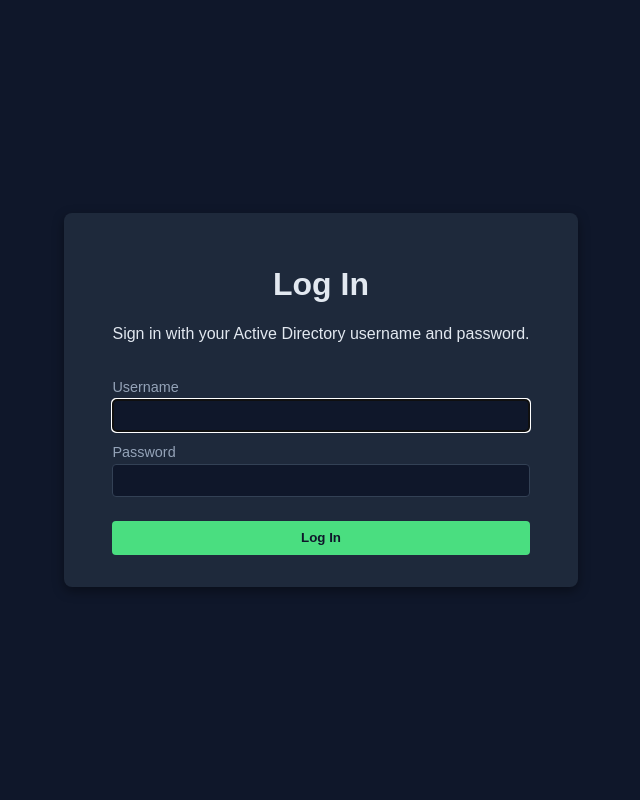
After one commit to jazzsx/NE425.80.SeniorProj, a Flask app: page /login in a window 1280 px wide. The commit adds this page. Shown: the whole page, without its empty margins (319-959 px from the left). Run offline with Flask 3, Linux system fonts and the light colour scheme.

Commit message:
Add Active Directory authentication over LDAPS
Adds session-based login/logout backed by a direct LDAPS bind against
Active Directory (seniorproj25.local, dc01.seniorproj25.local:636),
validated with Ubuntu's system CA store. The homepage is now protected
by @login_required and redirects anonymous visitors to /login.

No credentials are hardcoded: AD settings come from environment
variables (with this project's real values as defaults), the Flask
session key is read from SECRET_KEY (or generated per-run if unset),
and user passwords are only ever held in memory for the LDAPS bind
itself. Auth code is isolated in app/auth/ (routes, ldap_client,
decorators) to keep it modular and separate from the main app.

Adds pytest coverage for the new behavior (login page, successful/
failed login, logout, homepage redirect) using a mocked AD check, so
GitHub Actions CI keeps passing without needing a real domain
controller.

Co-Authored-By: Claude Sonnet 5 <noreply@anthropic.com>
Claude-Session: https://claude.ai/code/session_015qAznH8RNPUytvVQMjVFEX

```diff
--- /dev/null
+++ b/app/auth/__init__.py
@@ -0,0 +1,2 @@
+# Marks "auth" as a Python package. No code needed here -- the auth
+# blueprint, LDAP client, and decorator each live in their own file.
--- /dev/null
+++ b/app/auth/routes.py
@@ -0,0 +1,40 @@
+"""
+Login and logout pages.
+
+These are grouped into their own "auth" blueprint, separate from the
+main application's routes, so authentication logic stays in one place
+and can be extended later without touching app/routes.py.
+"""
+
+from flask import Blueprint, render_template, request, redirect, url_for, session, flash
+
+from app.auth.ldap_client import authenticate
+
+auth = Blueprint("auth", __name__)
+
+
+@auth.route("/login", methods=["GET", "POST"])
+def login():
+    if request.method == "POST":
+        username = request.form.get("username", "").strip()
+        password = request.form.get("password", "")
+
+        if authenticate(username, password):
+            # Clearing the session first avoids "session fixation":
+            # it throws away anything set before the user proved who
+            # they are, and starts a clean session for the login.
+            session.clear()
+            session["username"] = username
+
+            next_page = request.values.get("next") or url_for("main.home")
+            return redirect(next_page)
+
+        flash("Invalid username or password.")
+
+    return render_template("login.html")
+
+
+@auth.route("/logout")
+def logout():
+    session.clear()
+    return redirect(url_for("auth.login"))
--- a/app/static/style.css
+++ b/app/static/style.css
@@ -21,3 +21,61 @@ body {
     color: #4ade80;
     font-weight: bold;
 }
+
+.session-info {
+    margin-top: 1.5rem;
+    font-size: 0.9rem;
+    color: #94a3b8;
+}
+
+.session-info a {
+    color: #60a5fa;
+}
+
+form {
+    display: flex;
+    flex-direction: column;
+    text-align: left;
+    margin-top: 1.5rem;
+    min-width: 260px;
+}
+
+label {
+    margin-top: 0.75rem;
+    margin-bottom: 0.25rem;
+    font-size: 0.9rem;
+    color: #94a3b8;
+}
+
+input[type="text"],
+input[type="password"] {
+    padding: 0.5rem;
+    border-radius: 4px;
+    border: 1px solid #334155;
+    background-color: #0f172a;
+    color: #e2e8f0;
+}
+
+button {
+    margin-top: 1.5rem;
+    padding: 0.6rem;
+    border: none;
+    border-radius: 4px;
+    background-color: #4ade80;
+    color: #0f172a;
+    font-weight: bold;
+    cursor: pointer;
+}
+
+button:hover {
+    background-color: #22c55e;
+}
+
+.flash-messages {
+    list-style: none;
+    padding: 0.75rem 1rem;
+    margin: 1rem 0 0;
+    background-color: #7f1d1d;
+    color: #fecaca;
+    border-radius: 4px;
+}
--- a/app/templates/index.html
+++ b/app/templates/index.html
@@ -10,6 +10,10 @@
         <h1>Incident Response Playbook Generator</h1>
         <p>The Flask application is running successfully.</p>
         <p class="status">Status: <span>Basic project structure — Stage 1</span></p>
+        <p class="session-info">
+            Logged in as <strong>{{ username }}</strong>
+            &mdash; <a href="{{ url_for('auth.logout') }}">Log out</a>
+        </p>
     </main>
 </body>
 </html>
--- /dev/null
+++ b/app/templates/login.html
@@ -0,0 +1,36 @@
+<!DOCTYPE html>
+<html lang="en">
+<head>
+    <meta charset="UTF-8">
+    <title>Log In - Incident Response Playbook Generator</title>
+    <link rel="stylesheet" href="{{ url_for('static', filename='style.css') }}">
+</head>
+<body>
+    <main class="card">
+        <h1>Log In</h1>
+        <p>Sign in with your Active Directory username and password.</p>
+
+        {% with messages = get_flashed_messages() %}
+            {% if messages %}
+                <ul class="flash-messages">
+                    {% for message in messages %}
+                        <li>{{ message }}</li>
+                    {% endfor %}
+                </ul>
+            {% endif %}
+        {% endwith %}
+
+        <form method="post">
+            <input type="hidden" name="next" value="{{ request.values.get('next', '') }}">
+
+            <label for="username">Username</label>
+            <input type="text" id="username" name="username" autocomplete="username" required autofocus>
+
+            <label for="password">Password</label>
+            <input type="password" id="password" name="password" autocomplete="current-password" required>
+
+            <button type="submit">Log In</button>
+        </form>
+    </main>
+</body>
+</html>
--- a/requirements.txt
+++ b/requirements.txt
@@ -1,2 +1,3 @@
 Flask==3.0.3
 pytest==8.3.3
+ldap3==2.9.1
```
Also changed, not shown: app/__init__.py (+10 -1 lines), app/auth/decorators.py (added, +27 -0 lines), app/auth/ldap_client.py (added, +65 -0 lines), app/config.py (added, +46 -0 lines), app/routes.py (+12 -7 lines), tests/conftest.py (added, +23 -0 lines), tests/test_auth.py (added, +62 -0 lines), tests/test_home.py (+11 -10 lines), README.md, 1 other file.
